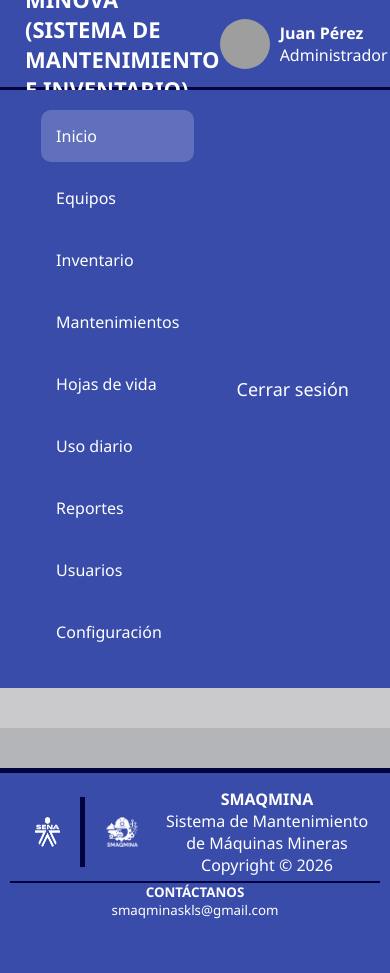
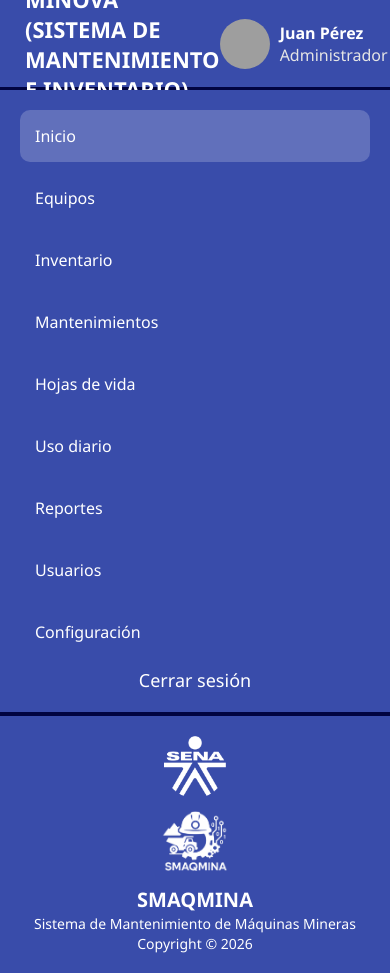
Before and after one commit to Organizacion-Minova/MINOVA, a PHP site: page /html/base.html in a window 390 px wide. Before the commit the page ends 919 px from the top, so only its background shows below. Run offline with PHP 8.4, Linux system fonts and the light colour scheme; grey boxes are pictures that could not be loaded.

Commit message:
correcciones

```diff
--- a/html/base.html
+++ b/html/base.html
@@ -84,35 +84,23 @@
             </button>
 
         </aside>
+            </div>
             <main ></main>
-    </div>
+
 <footer>
-
     <div class="secFooterPrincipal">
 
-        <img class="logoSenaFooter"
-        src="../img/logo-sena-blanco.png"
-        alt="Logo Sena">
+        <img class="logoSenaFooter" src="../img/logo-sena-blanco.png" alt="SENA">
 
-        <img class="logoSmaqFooter"
-        src="../img/smaqmina-footer.png"
-        alt="Logo SMAQMINA">
+        <img class="logoSmaqFooter" src="../img/smaqmina-footer.png" alt="SMAQMINA">
 
-        <div>
-            <strong>SMAQMINA</strong><br>
-            Sistema de Mantenimiento de Máquinas Mineras<br>
-            Copyright © 2026
+        <div class="infoFooter">
+            <strong>SMAQMINA</strong>
+            <span>Sistema de Mantenimiento de Máquinas Mineras</span>
+            <span>Copyright © 2026</span>
         </div>
 
     </div>
-
-    <div class="secFooterSecundario">
-
-        <strong>CONTÁCTANOS</strong><br>
-        smaqminaskls@gmail.com
-
-    </div>
-
 </footer>
 
 </body>
--- a/styles/base.css
+++ b/styles/base.css
@@ -18,7 +18,9 @@
     --white:#FFFFFF;
 }
 
-/* ESTRUCTURA GENERAL */
+/* ======================
+   ESTRUCTURA GENERAL
+====================== */
 
 html,
 body{
@@ -32,7 +34,9 @@ body{
     background:var(--fondo);
 }
 
-/* HEADER */
+/* ======================
+   HEADER
+====================== */
 
 .topbar{
     height:90px;
@@ -50,6 +54,7 @@ body{
 
 .logo h2{
     font-size:22px;
+    font-weight:600;
 }
 
 .user-info{
@@ -70,14 +75,26 @@ body{
     object-fit:cover;
 }
 
-/* CONTENEDOR */
+.profile h4{
+    color:white;
+}
+
+.profile span{
+    color:#e5e5e5;
+}
+
+/* ======================
+   CONTENEDOR
+====================== */
 
 .container{
     flex:1;
     display:flex;
 }
 
-/* SIDEBAR */
+/* ======================
+   SIDEBAR
+====================== */
 
 .sidebar{
     width:260px;
@@ -108,7 +125,7 @@ body{
 }
 
 .sidebar .active{
-    background:rgba(255,255,255,.2);
+    background:rgba(255,255,255,.20);
 }
 
 .logout{
@@ -119,69 +136,100 @@ body{
     font-size:18px;
 }
 
-/* CONTENIDO */
+/* ======================
+   CONTENIDO
+====================== */
 
 main{
     flex:1;
     background:var(--contenedor);
 }
 
-/* FOOTER */
+/* ======================
+   FOOTER
+====================== */
 
-footer {
-    display: flex;
-    flex-direction: column;
-    align-items: center;
-    text-align: center;
-    padding: 20px;
+footer{
     background: var(--principal);
     color: var(--white);
-    margin-top: 40px;
-    border-top: 5px solid var(--secundario);
+
+    border-top: 4px solid var(--secundario);
+
+    padding: 20px;
+
+    display:flex;
+    justify-content:center;
+    align-items:center;
+
+    width:100%;
 }
 
-
 .secFooterPrincipal{
-    display: flex;
-    justify-content: justify;
-    align-items: center;
-    border-bottom: 2px solid var(--secundario);
-    padding: 5px;
-}
-
-.secFooterSecundario{
- font-size: smaller;
+    display:flex;
+    align-items:center;
+    justify-content:center;
+    gap:25px;
 }
 
 .logoSenaFooter{
-    border-right: 5px solid var(--secundario);
-    height: 70px;
-    width: 70px;
-    padding: 20px;
+    height:60px;
+    width:auto;
 
-}
-.logoSmaqFooter{
-    height: 70px;
-    width: 75px;
-    padding: 20px;
+    padding-right:20px;
+    border-right:3px solid var(--white);
 }
 
-/* RESPONSIVE */
-@media (max-width: 768px) {
-    .container {
-        flex-direction: column;
+.logoSmaqFooter{
+    height:60px;
+    width:auto;
+}
+
+.infoFooter{
+    display:flex;
+    flex-direction:column;
+    justify-content:center;
+    text-align:left;
+    line-height:1.4;
+}
+
+.infoFooter strong{
+    font-size:20px;
+}
+
+.infoFooter span{
+    font-size:14px;
+}
+
+/* ======================
+   RESPONSIVE
+====================== */
+
+@media(max-width:768px){
+
+    .container{
+        flex-direction:column;
     }
 
-    .sidebar {
-        width: 100%;
-        flex-direction: row;
-        justify-content: space-around;
+    .sidebar{
+        width:100%;
     }
 
-    main {
-        padding: 20px;
+    footer{
+        padding:20px;
     }
-    footer {
-        padding: 10px;
+
+    .secFooterPrincipal{
+        flex-direction:column;
+        text-align:center;
+        gap:15px;
+    }
+
+    .logoSenaFooter{
+        border-right:none;
+        padding-right:0;
+    }
+
+    .infoFooter{
+        text-align:center;
     }
 }
```
